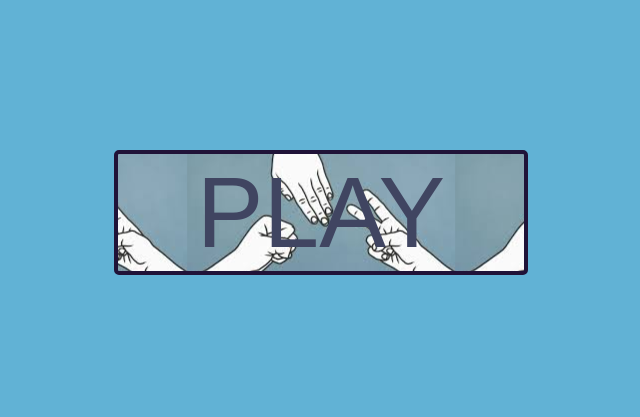
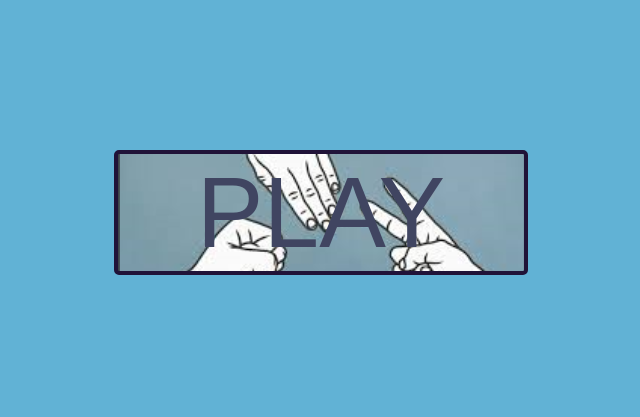
Before and after one commit to Noah-A-Schwartz/Rock-Paper-Scissors, a plain HTML site: page index.html in a window 1280 px wide. Shown: the whole page, without its empty margins (319-959 px from the left). Drawn offline with Linux system fonts and the light colour scheme.

Commit message:
small changes

```diff
--- a/styles.css
+++ b/styles.css
@@ -32,7 +32,8 @@ body{
 }
 
 #playbutton{
-    background-image: url("RPS.jfif");
+    background-image: url("RPS.png");
+    background-size: cover;
     color: #404561;
     border-style: solid;
     border-radius: 5px;
```
Also changed, not shown: RPS.jfif (deleted), RPS.png (added).
